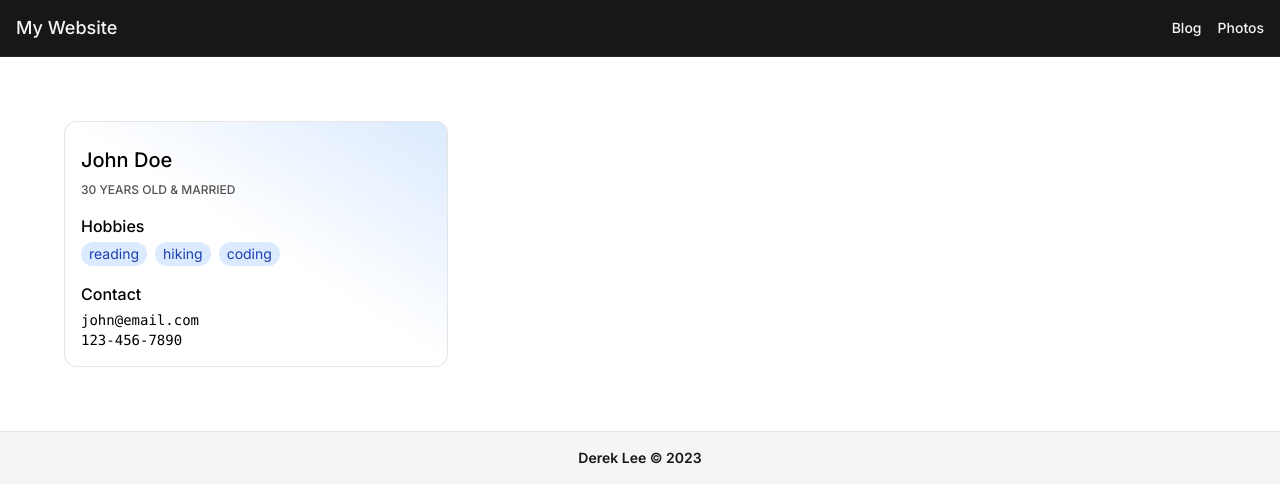
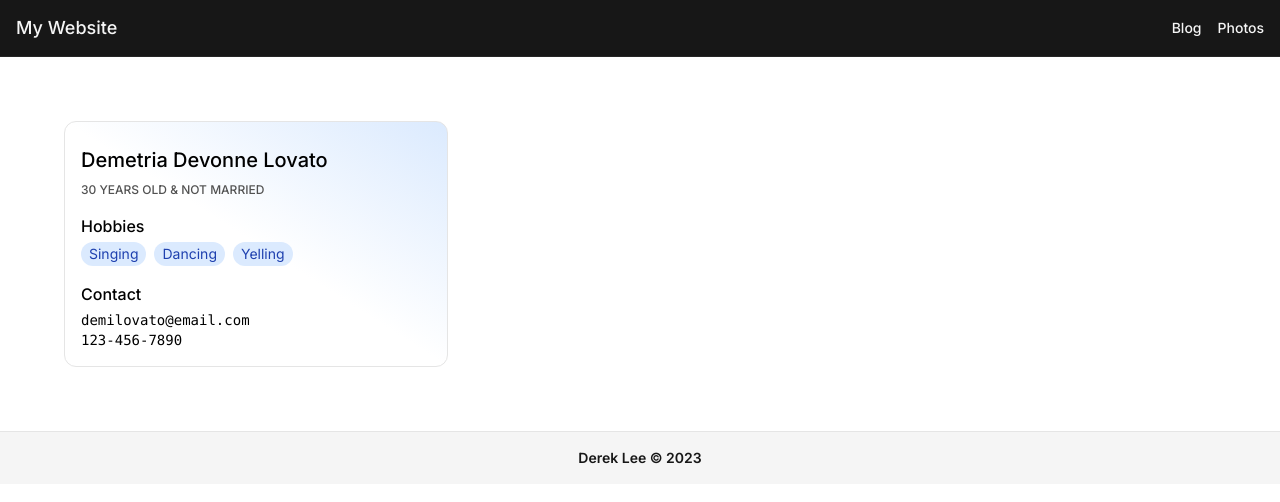
Before and after one commit to dereklee5/my-website-demo, a Next.js app: page / in a window 1280 px wide. Shown: the top 502 px of the page. Built offline with nearby package versions, Linux system fonts and the light colour scheme.

Commit message:
demi's information

```diff
--- a/app/page.js
+++ b/app/page.js
@@ -1,7 +1,7 @@
 const person = { // const is data we don't want changed
-  name: "John Doe",
+  name: "Demetria Devonne Lovato",
   age: 30,
-  hobbies: ["reading", "hiking", "coding"],
+  hobbies: ["Singing", "Dancing", "Yelling"],
   address: {
     street: "123 Main St",
     city: "New York",
@@ -9,10 +9,10 @@ const person = { // const is data we don't want changed
     zip: "10001",
   },
   contact: {
-    email: "john@email.com",
+    email: "demilovato@email.com",
     phone: "123-456-7890",
   },
-  isMarried: true
+  isMarried: false
 };
 
 export default function Home() {
```
